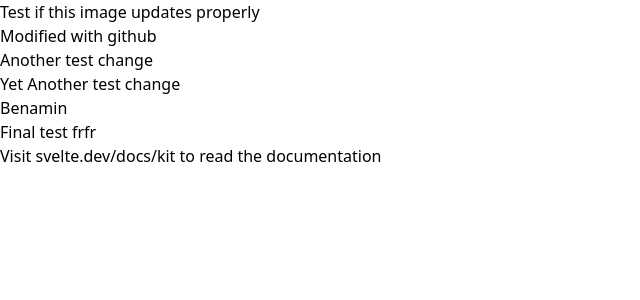
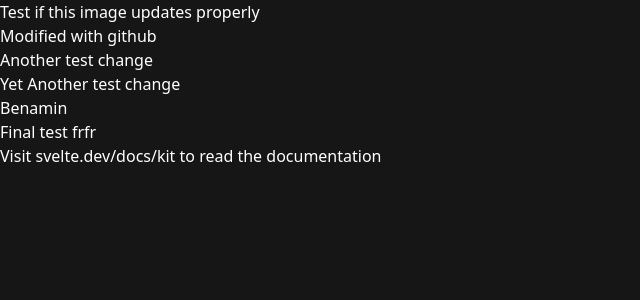
Before and after one commit to Toll25/diehockn.com, a SvelteKit app: page / in a window 1280 px wide. Shown: the top 300 px of the page, without its empty margins (0-640 px from the left). Built offline with nearby package versions, Linux system fonts and the light colour scheme.

Commit message:
added tailwind theme

```diff
--- a/src/app.html
+++ b/src/app.html
@@ -6,7 +6,7 @@
 		<meta name="viewport" content="width=device-width, initial-scale=1" />
 		%sveltekit.head%
 	</head>
-	<body data-sveltekit-preload-data="hover">
+	<body data-sveltekit-preload-data="hover" class="bg-background text-text">
 		<div style="display: contents">%sveltekit.body%</div>
 	</body>
 </html>
--- a/tailwind.config.ts
+++ b/tailwind.config.ts
@@ -1,11 +1,22 @@
 import type { Config } from 'tailwindcss';
 
 export default {
-  content: ['./src/**/*.{html,js,svelte,ts}'],
+	content: ['./src/**/*.{html,js,svelte,ts}'],
 
-  theme: {
-    extend: {}
-  },
+	theme: {
+		extend: {
+			colors: {
+				background: '#161616',
+				text: '#ffffff',
+				subtext: '#cccccc',
+				surface1: '#090909',
+				surface2: '#050505',
+				primary: '#8586e8',
+				secondary: '#81187c',
+				accent: '#d72d96'
+			}
+		}
+	},
 
-  plugins: []
+	plugins: []
 } satisfies Config;
```
